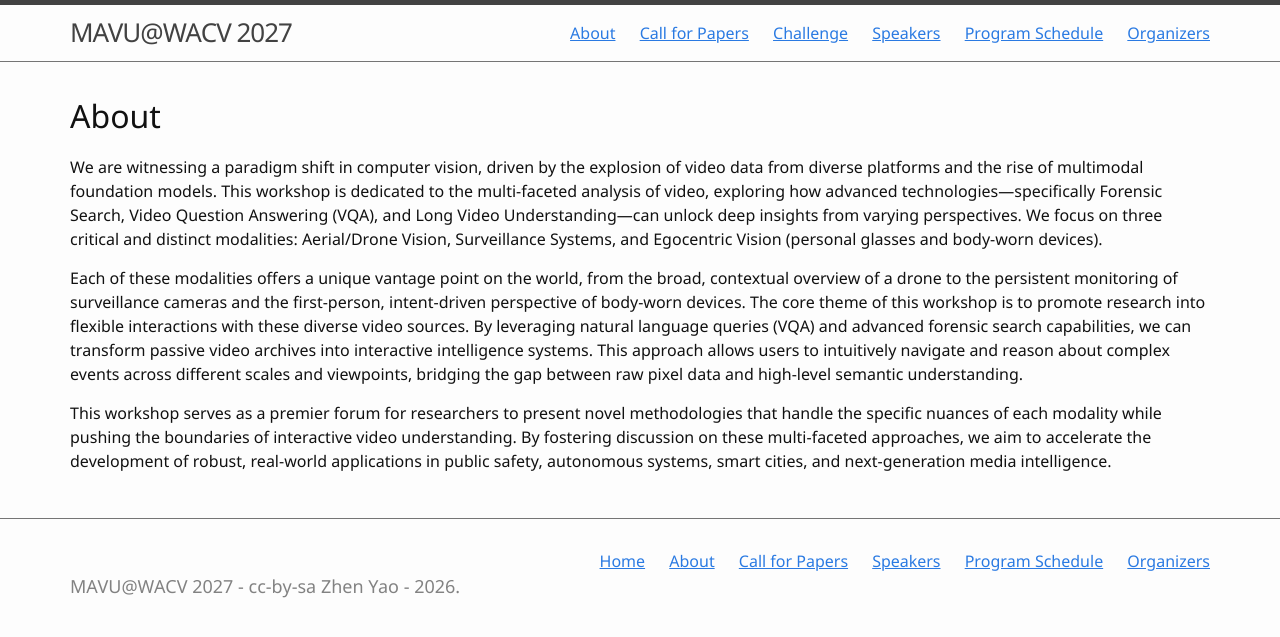
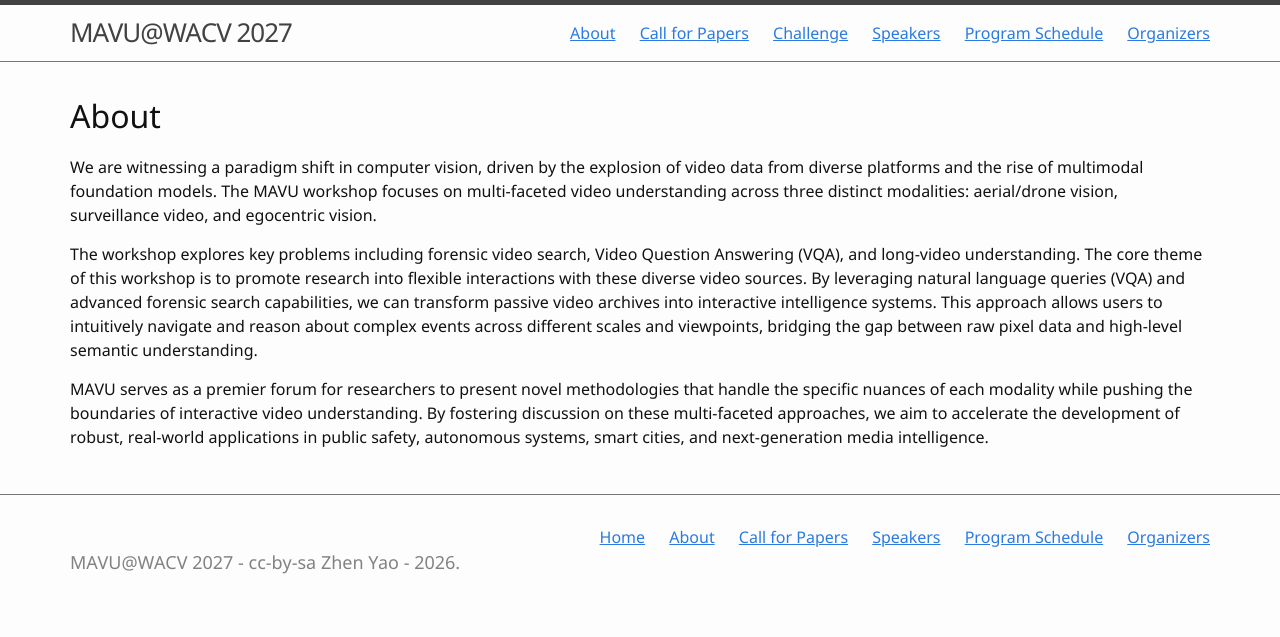
Before and after one commit to zyaocoder/MAVU-workshop-2027, a Jekyll site: the page built from 0-prep.md, in a window 1280 px wide. Shown: the top 637 px of the page. Built offline with Jekyll 4.4.1, drawn with Linux system fonts in a browser that asks for light colours.

Commit message:
Update 0-prep.md

```diff
--- a/0-prep.md
+++ b/0-prep.md
@@ -5,8 +5,8 @@ nav: true
 
 # About
 
-We are witnessing a paradigm shift in computer vision, driven by the explosion of video data from diverse platforms and the rise of multimodal foundation models. This workshop is dedicated to the multi-faceted analysis of video, exploring how advanced technologies—specifically Forensic Search, Video Question Answering (VQA), and Long Video Understanding—can unlock deep insights from varying perspectives. We focus on three critical and distinct modalities: Aerial/Drone Vision, Surveillance Systems, and Egocentric Vision (personal glasses and body-worn devices).
+We are witnessing a paradigm shift in computer vision, driven by the explosion of video data from diverse platforms and the rise of multimodal foundation models. The MAVU workshop focuses on multi-faceted video understanding across three distinct modalities: aerial/drone vision, surveillance video, and egocentric vision.
 
-Each of these modalities offers a unique vantage point on the world, from the broad, contextual overview of a drone to the persistent monitoring of surveillance cameras and the first-person, intent-driven perspective of body-worn devices. The core theme of this workshop is to promote research into flexible interactions with these diverse video sources. By leveraging natural language queries (VQA) and advanced forensic search capabilities, we can transform passive video archives into interactive intelligence systems. This approach allows users to intuitively navigate and reason about complex events across different scales and viewpoints, bridging the gap between raw pixel data and high-level semantic understanding.
+The workshop explores key problems including forensic video search, Video Question Answering (VQA), and long-video understanding. The core theme of this workshop is to promote research into flexible interactions with these diverse video sources. By leveraging natural language queries (VQA) and advanced forensic search capabilities, we can transform passive video archives into interactive intelligence systems. This approach allows users to intuitively navigate and reason about complex events across different scales and viewpoints, bridging the gap between raw pixel data and high-level semantic understanding.
 
-This workshop serves as a premier forum for researchers to present novel methodologies that handle the specific nuances of each modality while pushing the boundaries of interactive video understanding. By fostering discussion on these multi-faceted approaches, we aim to accelerate the development of robust, real-world applications in public safety, autonomous systems, smart cities, and next-generation media intelligence.
+MAVU serves as a premier forum for researchers to present novel methodologies that handle the specific nuances of each modality while pushing the boundaries of interactive video understanding. By fostering discussion on these multi-faceted approaches, we aim to accelerate the development of robust, real-world applications in public safety, autonomous systems, smart cities, and next-generation media intelligence.
```
